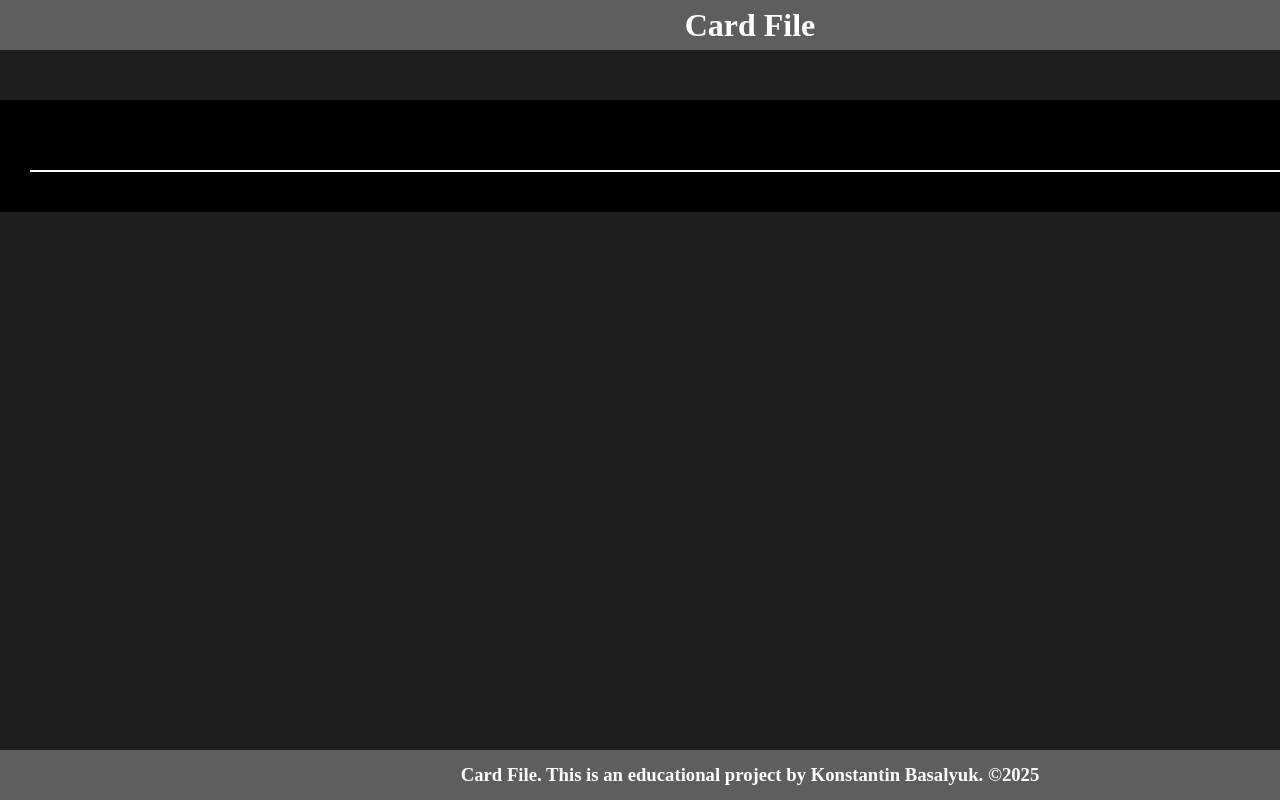
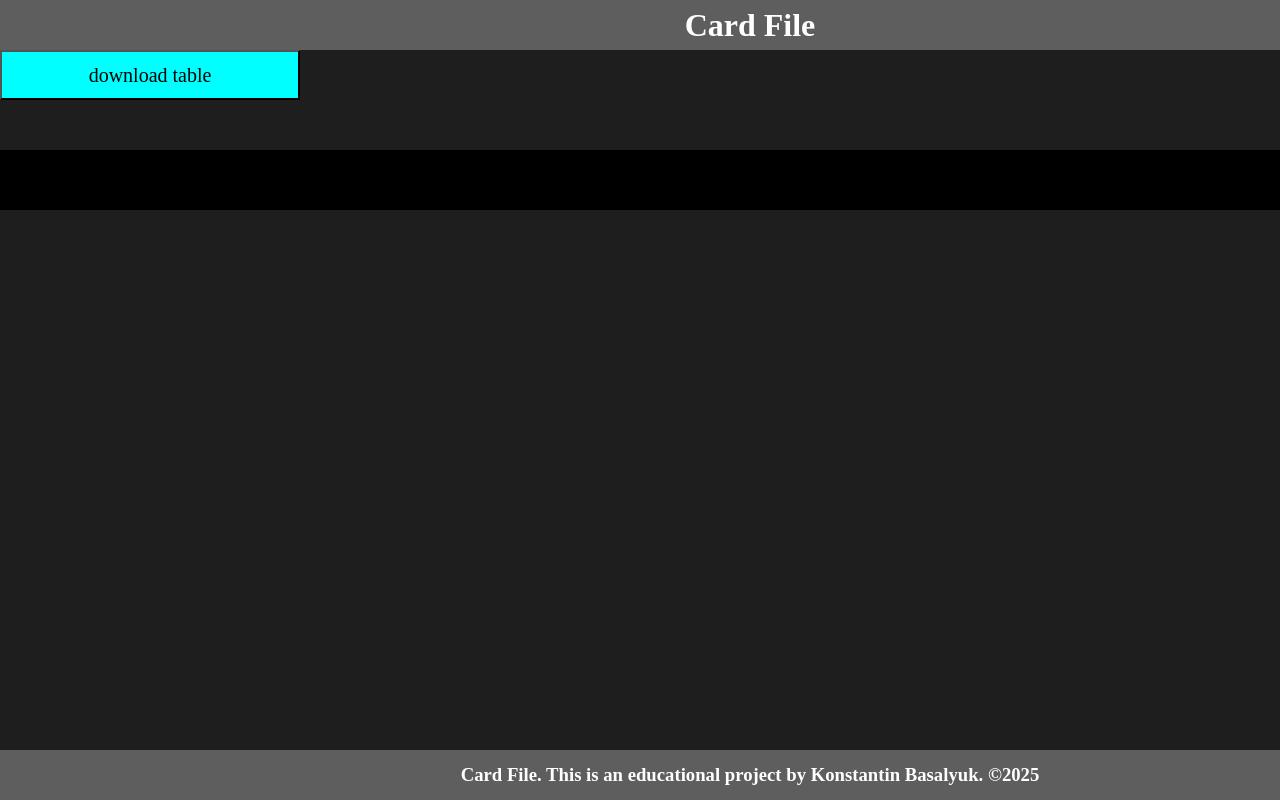
Before and after one commit to konstantos/cardfile, a PHP site: page / in a window 1280 px wide; the page is wider, and only the part inside the window is pictured. Run offline with PHP 8.4, Linux system fonts and the light colour scheme; data that the repository does not hold is empty.

Commit message:
feat: add button download

```diff
--- a/css/style.css
+++ b/css/style.css
@@ -1,7 +1,68 @@
-* {
+/* ------- normalize ------- */
+*, *::before, *::after {
+    box-sizing: border-box;
+    -webkit-tap-highlight-color: transparent;
+  }
+
+  *, *:focus, *:hover, *:visited, *:active {
+    outline: none;
+  }
+
+  html {
+    box-sizing: border-box;
+  }
+
+  body {
+    margin: 0;
+  }
+
+  html, body {
+    height: 100%;
+    width: 100%;
+  }
+
+  h1, h2, h3, h4, h5, h6 {
     margin: 0;
     padding: 0;
-}
+  }
+
+  p {
+    margin: 0;
+    padding: 0;
+  }
+
+  a {
+    cursor: pointer;
+    background-color: transparent;
+  }
+
+  img {
+    vertical-align: top;
+    max-width: 100%;
+    border-style: none;
+    transform: translate3d(0px, 0px, .001px);
+  }
+
+  button, input, textarea {
+    font-family: inherit;
+    margin: 0;
+    box-shadow: none;
+  }
+
+  button, input {
+    overflow: visible;
+  }
+
+  button {
+    text-transform: none;
+    cursor: pointer;
+  }
+
+  textarea {
+    overflow: auto;
+  }
+
+  /* ------- end normalize ------- */
 
 html {
     background-color: rgb(30, 30, 30);
@@ -110,3 +171,13 @@ html, body {
 .table__td:nth-child(3) {
     width: 200px;
 }
+
+.btn {
+    width: 300px;
+    height: 50px;
+    font-size: 20px;
+    text-align: center;
+    cursor: pointer;
+    border-radius: 1px;
+    background-color: aqua;
+}
--- a/index.php
+++ b/index.php
@@ -24,8 +24,11 @@
                 </div>
             </header>
             <main class="main">
-                <div class="php"></div>
+                <div class="php">
+
+                </div>
                 <div class="container">
+                    <button class="btn" type="submit">download table</button>
                     <div class="content content__table">
                         <div class="table table__person" id="table">
                             <!-- <div class="table__thead">
--- a/js/js.js
+++ b/js/js.js
@@ -1,25 +1,8 @@
-
 var table = $('#table');
-// var str = ` <div class="table__thead">
-//                 <div class="table__td">Name</div>
-//                 <div class="table__td">Birthday</div>
-//                 <div class="table__td">Job</div>
-//             </div>
-//             <div class="table__body" id="table-body">
-//                 <div class="table__tr">
-//                     <div class="table__td">Jhon Smith</div>
-//                     <div class="table__td">New York</div>
-//                     <div class="table__td">01.02.1996</div>
-//                 </div>
-//                 <div class="table__tr">
-//                     <div class="table__td">Jhon Smith</div>
-//                     <div class="table__td">New York</div>
-//                     <div class="table__td">01.02.1996</div>
-//                 </div>
-//             </div>`;
 var str = "";
 
-var req;
+$('.btn').on('click', function (e) {
+    table.empty();
     $.ajax({
         url: 'js/some.php',         /* Куда отправить запрос */
         method: 'post',             /* Метод запроса (post или get) */
@@ -27,6 +10,6 @@ $.ajax({
         success: function (data) {   /* функция которая будет выполнена после успешного запроса.  */
 
             table.append(data);
-        // $('.php').append(data);
         }
     });
+})
```
Lines whose indentation alone changed are shown as unchanged.
